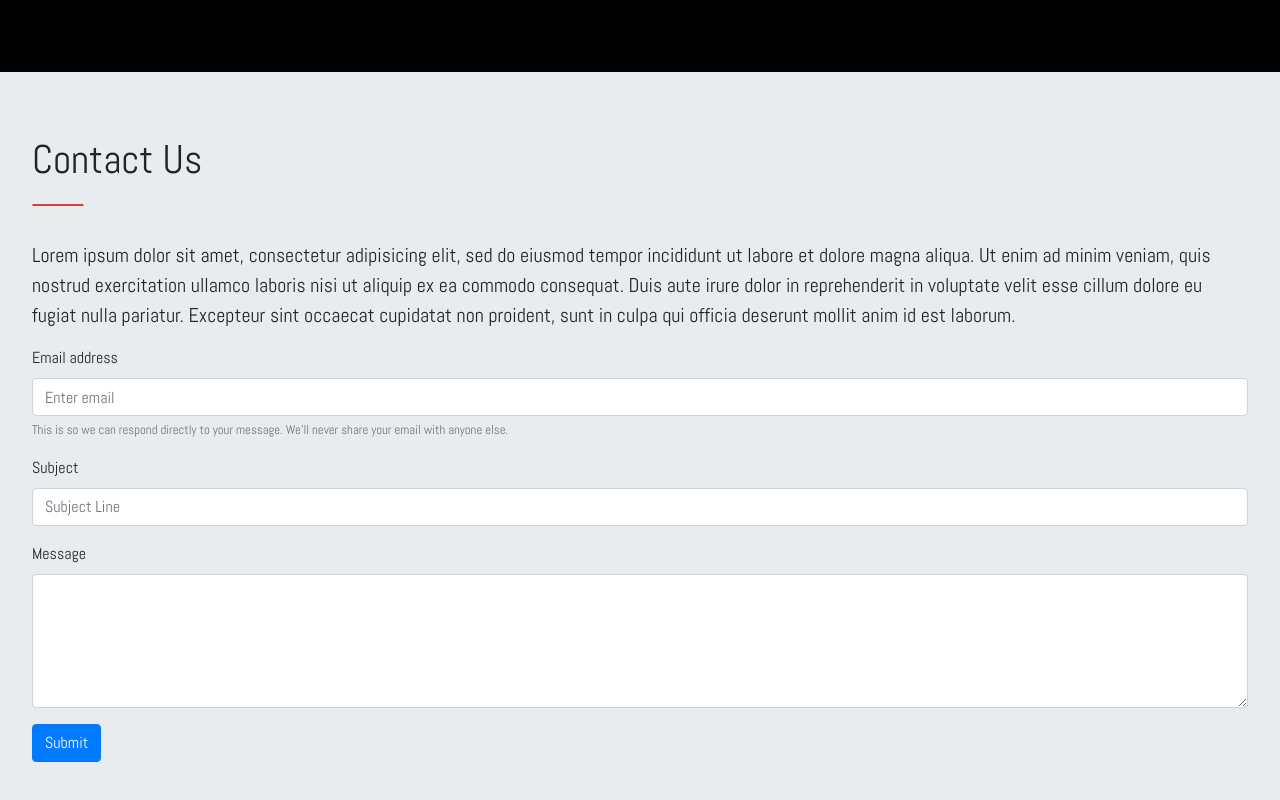
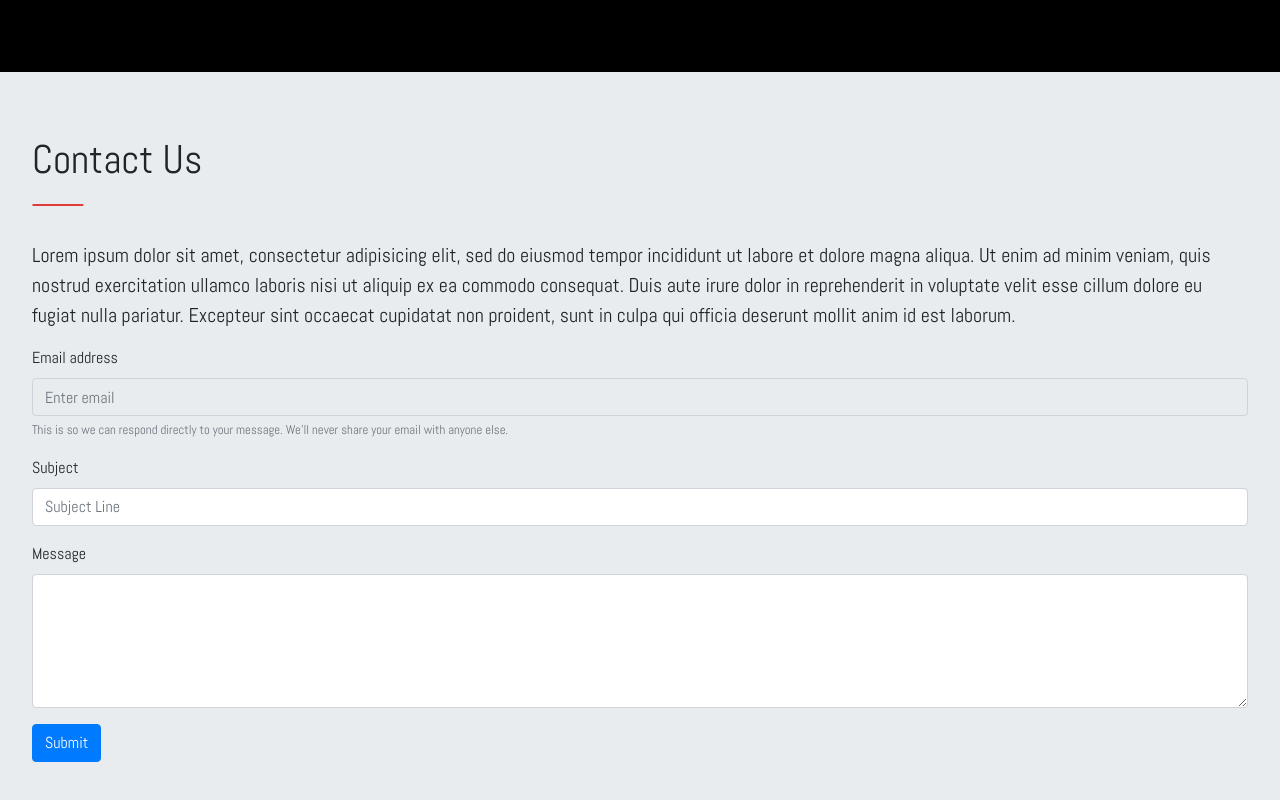
Before and after one commit to Fusionzz/Fusionzz.github.io, a plain HTML site: page index.html in a window 1280 px wide. Shown: the part 3163-3963 px from the top of the page. Drawn offline with nearby package versions, Linux system fonts and the light colour scheme.

Commit message:
disabled

```diff
--- a/index.html
+++ b/index.html
@@ -313,7 +313,7 @@
 
 			<div class="form-group">
 				<label for="inputEmail">Email address</label>
-				<input type="email" class="form-control" id="inputEmail" aria-describedby="emailHelp" placeholder="Enter email">
+				<input type="email" class="form-control" id="inputEmail" aria-describedby="emailHelp" placeholder="Enter email" disabled="disabled">
 				<small id="emailHelp" class="form-text text-muted"> This is so we can respond directly to your message. We'll never share your email with anyone else.</small>
 			</div>
 
```
